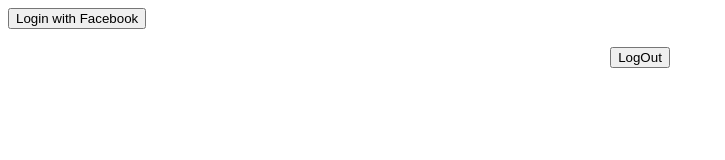
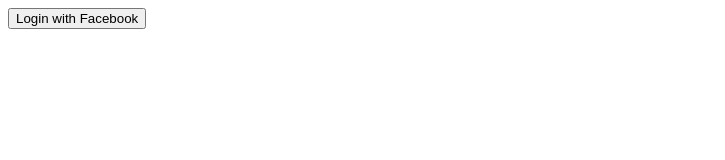
Before and after one commit to sangdang05/sangdang05.github.io, a plain HTML site: page loginFacebook/index.html in a window 1280 px wide. Shown: the whole page, without its empty margins (0-725 px from the left). Drawn offline with nearby package versions, Linux system fonts and the light colour scheme.

Commit message:
Update index.html

```diff
--- a/loginFacebook/index.html
+++ b/loginFacebook/index.html
@@ -31,9 +31,6 @@
 			<span class="display-name"></span>
 			<span class="email"></span>
 		</div>
-		<button id="btnFacebook" type="button" onclick="SignOut()">
-			<span class="fa fa-facebook">LogOut</span>
-		</button>
 	</div>
 	<script src="https://cdnjs.cloudflare.com/ajax/libs/jquery/3.3.1/jquery.min.js"></script>
 	<script src="https://www.gstatic.com/firebasejs/8.8.1/firebase-app.js"></script>
```
